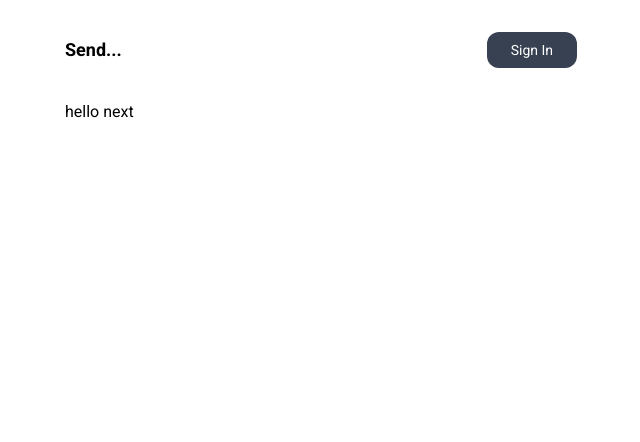
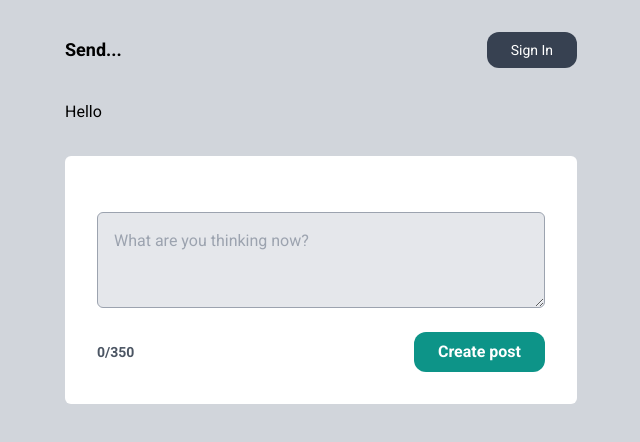
Before and after one commit to HyagoSF/hive-feed, a Next.js app: page / in a window 1280 px wide. Shown: the top 442 px of the page, without its empty margins (319-959 px from the left). Built offline with nearby package versions, Linux system fonts and the light colour scheme; no server answers.

Commit message:
creating and styling a component to add a new post and adding it to my home page

```diff
--- /dev/null
+++ b/app/components/AddPost.tsx
@@ -0,0 +1,40 @@
+'use client';
+
+import { useState } from 'react';
+
+export default function AddPost() {
+	const [title, setTitle] = useState('');
+	const [isDisabled, setIsDisabled] = useState(false);
+
+	return (
+		<form className="bg-white my-8 p-8 rounded-md">
+			{/* Here is for the form input */}
+			<div className=" flex flex-col my-4">
+				<textarea
+					className="w-full my-2 h-24 p-4 border border-gray-400 bg-gray-200 rounded-md focus:outline-none focus:ring-2 focus:ring-blue-600 focus:border-transparent"
+					name="title"
+					id="title"
+					value={title}
+					onChange={(e) => {
+						setTitle(e.target.value);
+					}}
+					placeholder="What are you thinking now?"
+				/>
+			</div>
+
+			{/* Here is for the form button */}
+			<div className="flex items-center justify-between gap-2">
+				<p
+					className={`font-bold text-sm ${
+						title.length > 300 ? 'text-red-600' : 'text-gray-600'
+					}`}>{`${title.length}/350`}</p>
+				<button
+					disabled={isDisabled}
+					type="submit"
+					className="bg-teal-600 text-white font-bold py-2 px-6 rounded-xl disabled:opacity-25">
+					Create post
+				</button>
+			</div>
+		</form>
+	);
+}
--- a/app/layout.jsx
+++ b/app/layout.jsx
@@ -21,7 +21,7 @@ export default function RootLayout({ children }) {
       */}
 			<head />
 			<body
-				className={` ${roboto.variable} font-roboto mx-4 md:mx-48 xl:mx-96 `}>
+				className={` ${roboto.variable} font-roboto mx-4 md:mx-48 xl:mx-96 bg-gray-300`}>
 				<Nav />
 				{/* children here means "every page" */}
 				{children}
--- a/app/page.tsx
+++ b/app/page.tsx
@@ -1,7 +1,13 @@
+// here will be client because we are gonna use a lot of fetching and stuff
+'use client';
+
+import AddPost from './components/AddPost';
+
 export default function Home() {
 	return (
 		<main>
-			<h1>hello next</h1>
+			<h1>Hello </h1>
+			<AddPost />
 		</main>
 	);
 }
```
Also changed, not shown: 1 other file (tests, documents, lock files or other folders).
